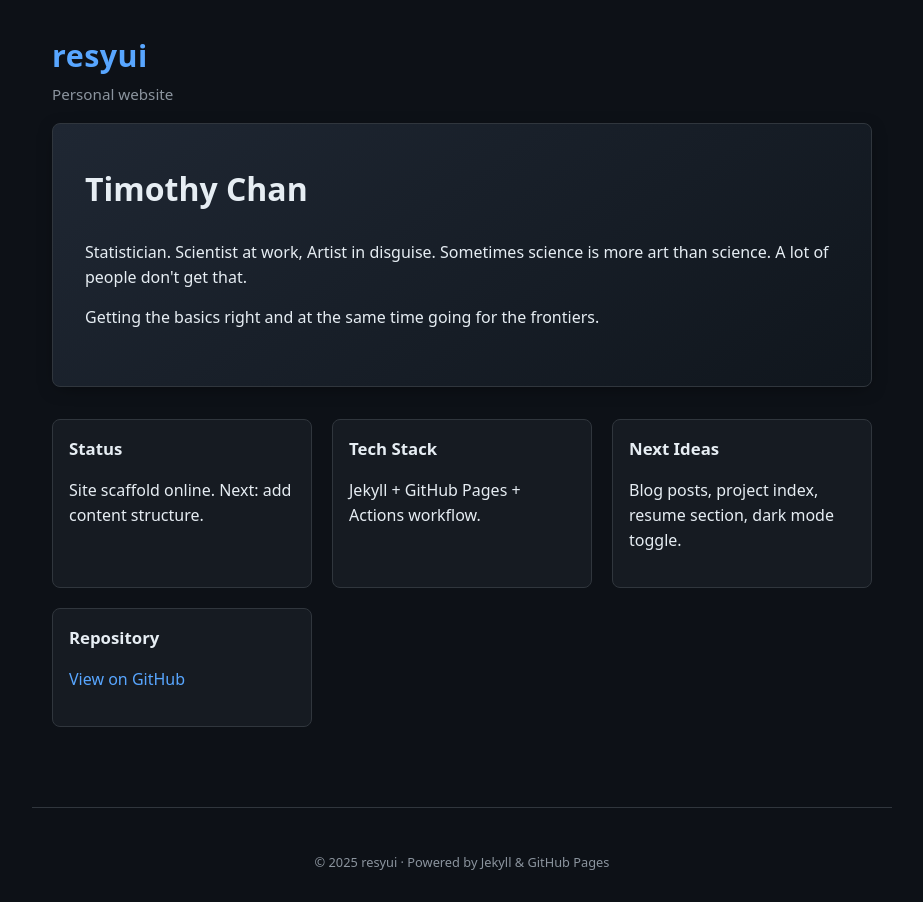
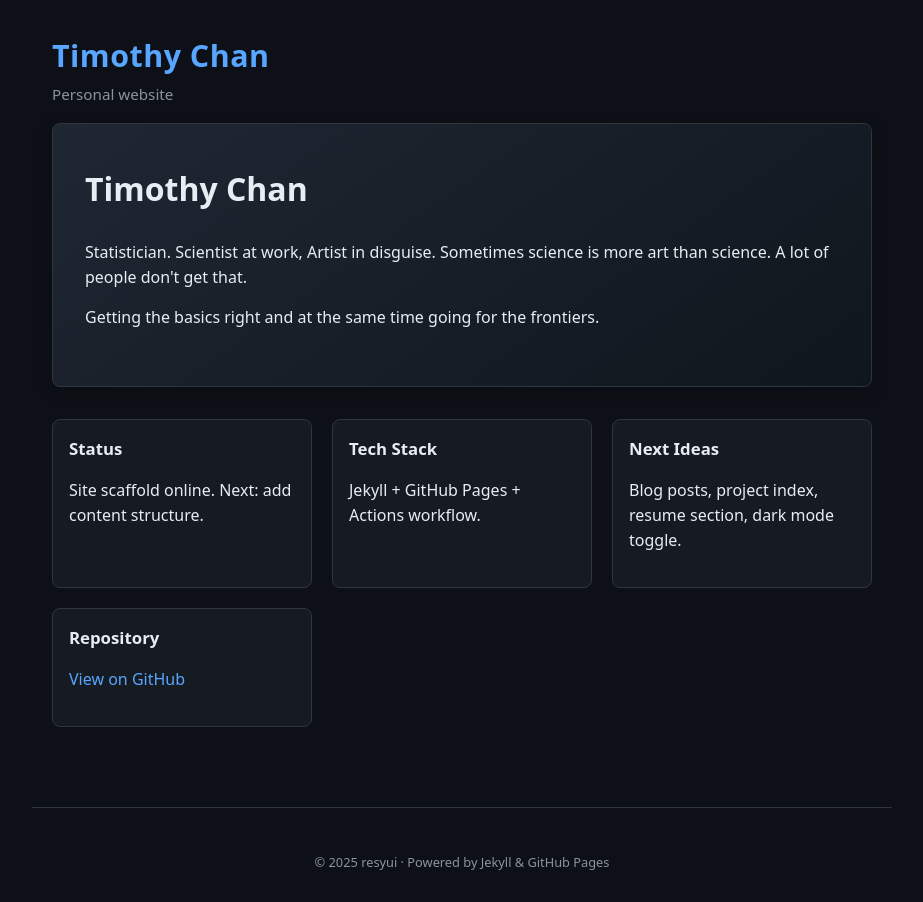
Before and after one commit to resyui/resyui.github.io, a Jekyll site: the page built from index.md, in a window 1280 px wide. Shown: the whole page, without its empty margins (178-1101 px from the left). Built offline with Jekyll 4.4.1, drawn with Linux system fonts in a browser that asks for light colours.

Commit message:
Update site title from 'resyui' to 'Timothy Chan'

```diff
--- a/_config.yml
+++ b/_config.yml
@@ -1,4 +1,4 @@
-title: "resyui"
+title: "Timothy Chan"
 description: "Personal website"
 url: "https://resyui.github.io"
 baseurl: "" # keep empty for user site
```
